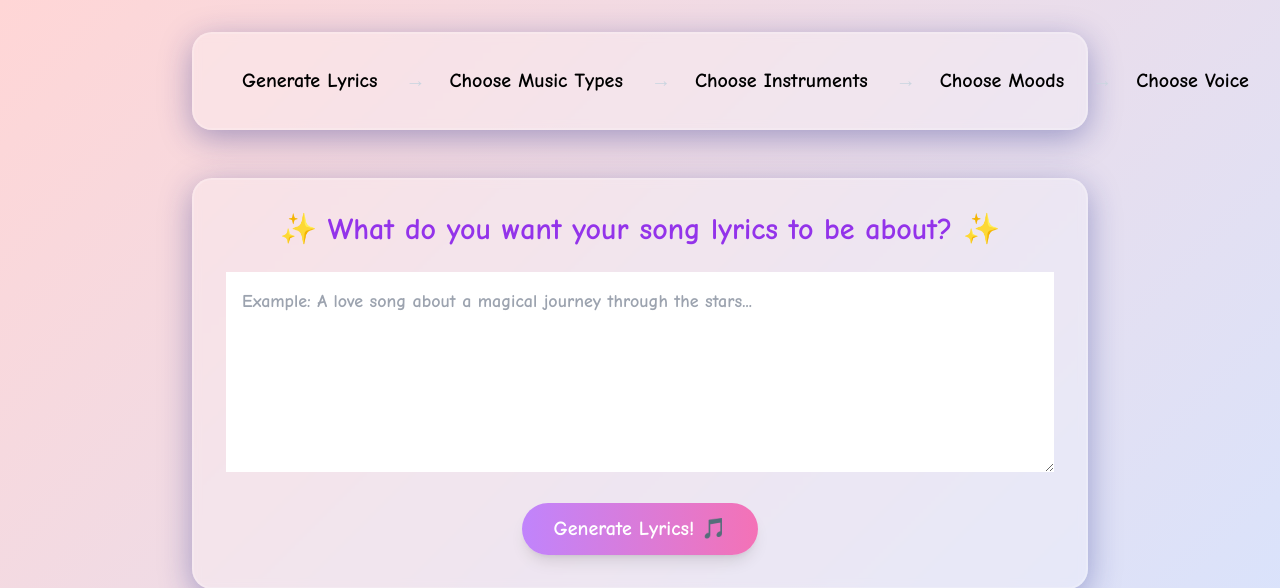
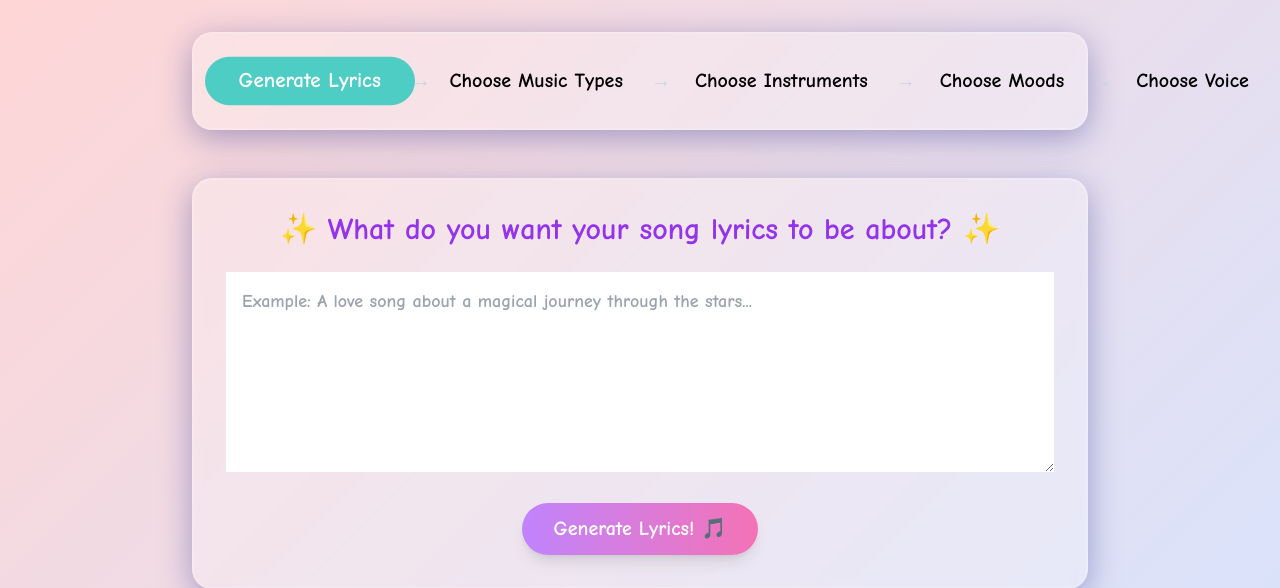
Before and after one commit to ECLLC42/geno, a Flask app: page /create in a window 1280 px wide. Shown: the top 588 px of that part. Run offline with Flask 3, Linux system fonts and the light colour scheme; the page is wider than the window, and the part outside it is not shown; some libraries are stand-ins or nearby versions.

Commit message:
lyrics ui

```diff
--- a/templates/lyrics.html
+++ b/templates/lyrics.html
@@ -96,7 +96,7 @@
     <div class="max-w-4xl mx-auto">
         <!-- Steps indicator -->
         <div class="grid grid-cols-2 md:flex md:justify-between gap-2 mb-12 px-4 py-6 glass-card">
-            <div class="step-item rounded-full text-center">
+            <div class="step-item active rounded-full text-center">
                 Generate Lyrics
             </div>
             <div class="step-item rounded-full text-center">
```
